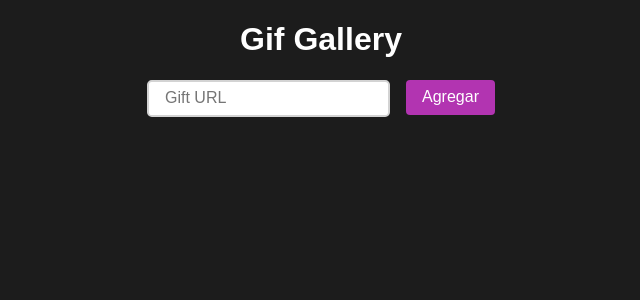
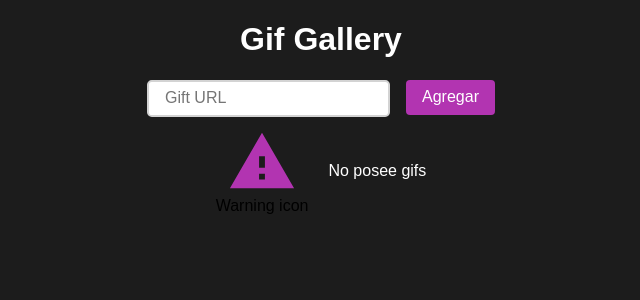
Before and after one commit to bjuanacio/evaluacion-Q4-2022, a React (Create React App) app: page / in a window 1280 px wide. Shown: the top 300 px of the page, without its empty margins (319-959 px from the left). Built offline with nearby package versions, Linux system fonts and the light colour scheme; no server answers.

Commit message:
add empty state

```diff
--- a/src/components/template/gallery/gallery.scss
+++ b/src/components/template/gallery/gallery.scss
@@ -0,0 +1,16 @@
+.gallery {
+    display: flex;
+    flex-direction: column;
+    align-items: center;
+    width: 100%;
+
+    &__warningContainer {
+        display: flex;
+        flex-direction: row;
+        align-items: center;
+    }
+
+    &__warningText {
+        color: white
+    }
+}
--- a/src/components/template/gallery/gallery.tsx
+++ b/src/components/template/gallery/gallery.tsx
@@ -2,10 +2,33 @@ import Header from "../../organisms/header/header";
 import ImageGrid from "../../organisms/image-grid/image-grid";
 import "./gallery.scss";
 import useGallery from "./use-gallery/use-gallery";
+import WarningIcon from "../../../assets/warning-icon.svg";
+export const Gallery = () => {
+  const {
+    handleAddClick,
+    handleUrlInputChange,
+    gifsList,
+    handleDeleteClick,
+    errorInService,
+  } = useGallery();
 
-export const Gallery = () => {
-  const { handleAddClick, handleUrlInputChange, gifsList, handleDeleteClick, errorInService } =
-    useGallery();
+  const renderEmptyState = () => {
+    return gifsList.length === 0 && (
+      <div className="gallery__warningContainer">
+        <div className="app__icon-description">
+          <img className="app__icon" src={WarningIcon} alt="Warning icon" />
+          <span className="app__color-title">Warning icon</span>
+        </div>
+        <p className="gallery__warningText">No posee gifs </p>
+      </div>
+    );
+  };
+
+  const renderGrid = () => {
+    return gifsList.length > 0 && (
+      <ImageGrid gifs={gifsList} handleGifDelete={handleDeleteClick} />
+    )
+  }
 
   return (
     <div className="gallery">
@@ -16,7 +39,8 @@ export const Gallery = () => {
         errorInService={errorInService}
       />
 
-      <ImageGrid gifs={gifsList} handleGifDelete={handleDeleteClick} />
+      {renderGrid()}
+      {renderEmptyState()}
     </div>
   );
 };
```
Also changed, not shown: 1 other file (tests, documents, lock files or other folders).
